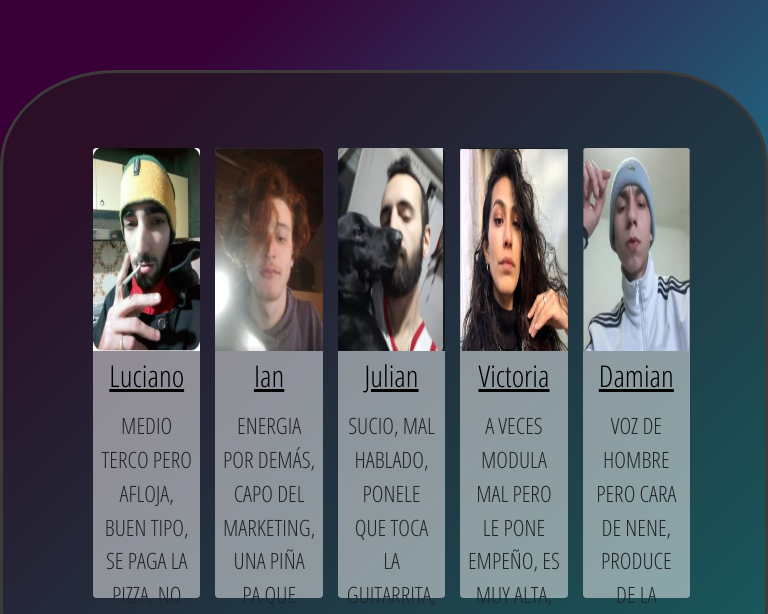
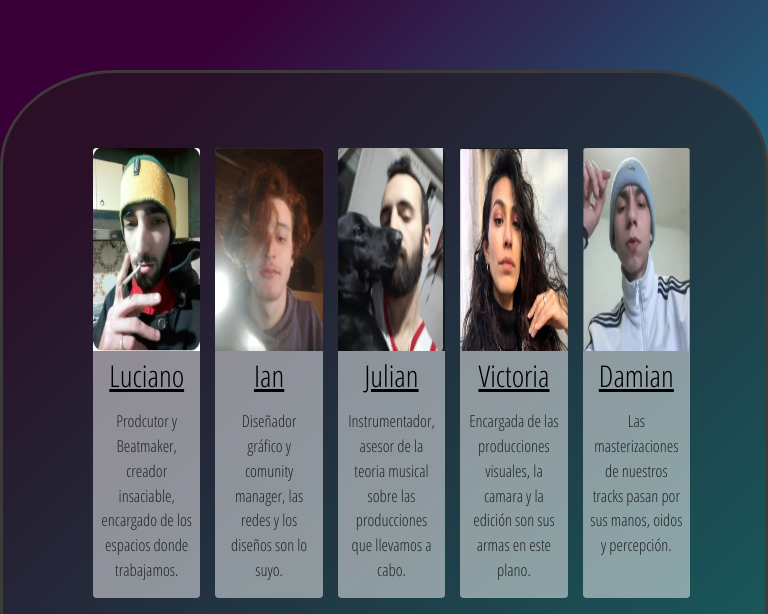
Before and after one commit to KulekAnchez/proyecto_final_julian_sanchez, a website: page pages/nosotros.html in a window 768 px wide. Shown: the part 186-800 px from the top of the page. Drawn offline with nearby package versions, Linux system fonts and the light colour scheme.

Commit message:
medias en nosotros, quedo flama

```diff
--- a/pages/nosotros.html
+++ b/pages/nosotros.html
@@ -52,29 +52,29 @@
         <div class="caja rounded ">
             <img class="rounded-top" src="../media/img/chucho.JPG" alt="cara_lucho">
             <h2> <u>Luciano</u></h2>
-            <p>MEDIO TERCO PERO AFLOJA, BUEN TIPO, SE PAGA LA PIZZA, NO COMPARTE EL PUCHO</p>
+            <p>Prodcutor y Beatmaker, creador insaciable, encargado de los espacios donde trabajamos.</p>
         </div>
         <div class="caja rounded ">
             <img class="rounded-top" src="../media/img/marzo.JPG" alt="cara_marzo">
             <h3><u>Ian</u></h3>
-            <p>ENERGIA POR DEMÁS, CAPO DEL MARKETING, UNA PIÑA PA QUE HABLE CINCO PA QUE SE CALLE</p>
+            <p>Diseñador gráfico y comunity manager, las redes y los diseños son lo suyo.</p>
         </div>
         <div class="caja rounded ">
             <img class="rounded-top" src="../media/img/julio.JPG" alt="cara_julio">
             <h4><u>Julian</u></h4>
-            <p>SUCIO, MAL HABLADO, PONELE QUE TOCA LA GUITARRITA, SI LO DEJAS SOLO SE BAJONEA 1KG DE PAN</p>
+            <p>Instrumentador, asesor de la teoria musical sobre las producciones que llevamos a cabo.</p>
         </div>
 
         <div class="caja rounded ">
             <img class="rounded-top" src="../media/img/viky.JPG" alt="cara_viky">
             <h5><u>Victoria</u></h5>
-            <p>A VECES MODULA MAL PERO LE PONE EMPEÑO, ES MUY ALTA, CUANDO HABLA ESCUPE, OJO QUE LO QUE SE PROPONE LO LOGRA</p>
+            <p>Encargada de las producciones visuales, la camara y la edición son sus armas en este plano.</p>
 
         </div>
         <div class="caja rounded ">
             <img class="rounded-top" src="../media/img/damo.JPG" alt="cara_dami">
             <h6><u>Damian</u></h6>
-            <p>VOZ DE HOMBRE PERO CARA DE NENE, PRODUCE DE LA HOSTIA, LE DAS DOS SECAS Y LO PERDES, TIENE UNA BUFANDA RE BELLA</p>
+            <p>Las masterizaciones de nuestros tracks pasan por sus manos, oidos y percepción.</p>
 
         </div>
     </section>
--- a/sass/_nosotros.scss
+++ b/sass/_nosotros.scss
@@ -18,7 +18,7 @@
         color: $black;
     }
     p {
-        font-size: 1.5rem;
+        font-size: 1.3rem;
         font-family: 'Open Sans Condensed', sans-serif;
         text-align: center;
         padding: .5rem;
@@ -32,6 +32,17 @@ section{
         padding: 5rem;
 }
 
+@media (min-width: 767px) and (max-width: 916px){
+    .caja{
+        width: 17rem;
+        p{
+            font-size: 1.1rem;
+        }
+    }
+}
+
+
+
 @media (min-width: 768px){
     #cuerpo section {
         display: flex;
```
Also changed, not shown: css/custom.css.
